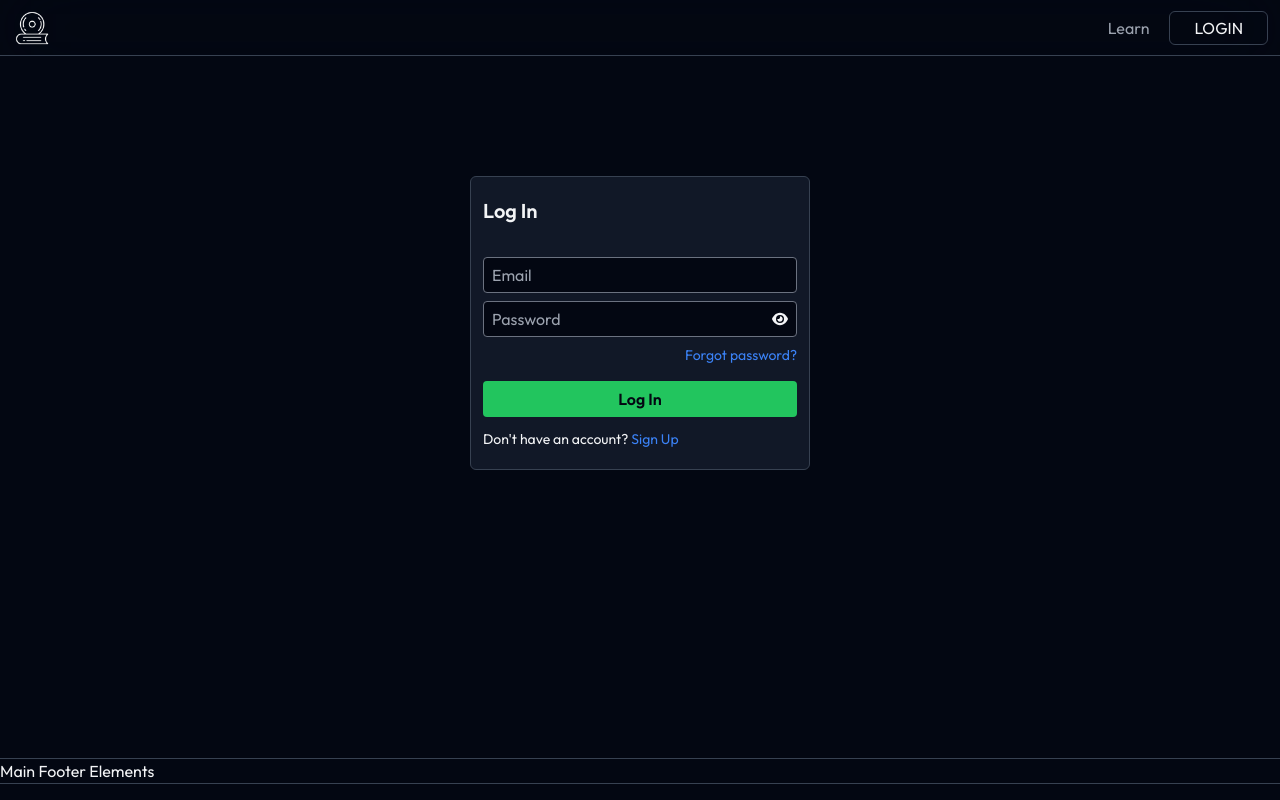
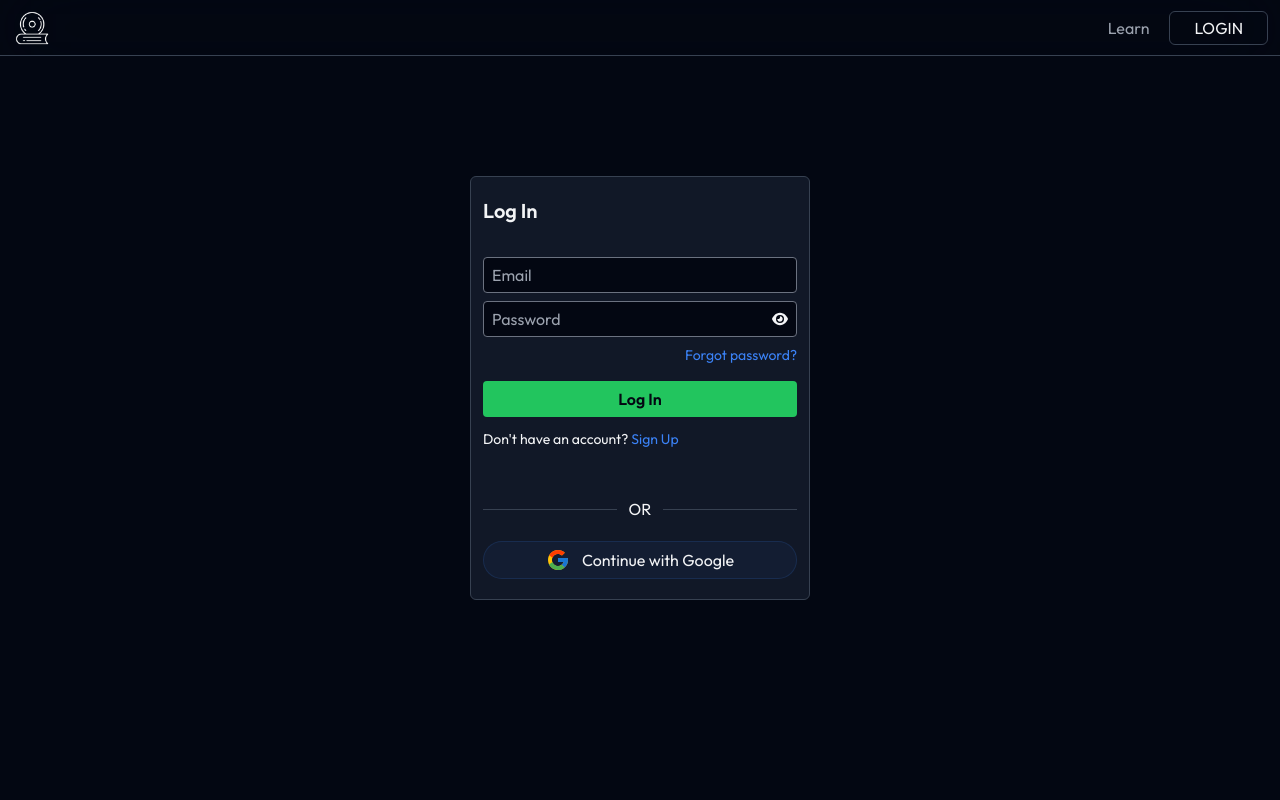
Before and after one commit to ahmednule/Free-Learning-Hub, a React (Vite) app in the folder client/: page /#/login in a window 1280 px wide. Shown: the top 800 px of the page. Built offline with nearby package versions, Linux system fonts and the light colour scheme; no server answers.

Commit message:
Add continue with google

```diff
--- a/client/src/Components/Auth/LoginComponent.jsx
+++ b/client/src/Components/Auth/LoginComponent.jsx
@@ -2,10 +2,15 @@
 import { FaEye, FaEyeSlash } from 'react-icons/fa6'
 import { Link, useNavigate } from 'react-router-dom';
 import { CgSpinnerTwoAlt } from 'react-icons/cg';
-// import { FcGoogle } from 'react-icons/fc';
+import { FcGoogle } from 'react-icons/fc';
 import toast from 'react-hot-toast';
 import Axios from 'axios';
 import { saveUserDataToCookie } from '../../Helpers/handlecookie';
+
+// Google Auth Imports
+import { signInWithPopup } from 'firebase/auth';
+import { auth, googleProvider } from '../../Config/firebase';
+import { signInWithGoogleHelper } from '../../Helpers/googleAuth.js';
 
 const LoginComponent = () => {
   const navigate = useNavigate();
@@ -15,6 +20,36 @@
   const [password, setPassword] = useState('');
 
   const [emailError, setEmailError] = useState('');
+
+  const signInWithGoogle = async () => {
+    setIsLoading(true);
+    try {
+      const userData = await signInWithPopup(auth, googleProvider);
+      console.log(userData);
+
+      const message = await signInWithGoogleHelper(
+        userData.user.uid,
+        userData.user.displayName,
+        userData.user.email,
+        userData.user.photoURL
+      );
+
+      if (message !== 'error') {
+        toast.success("Signin Successfull");
+        console.log(message);
+        saveUserDataToCookie(message);
+        window.location.reload();
+        navigate('/profile');
+      } else {
+        toast.error("Couldn't sign you in!");
+      }
+    } catch (err) {
+      console.error(err);
+      toast.error("Couldn't sign you in!");
+    } finally {
+      setIsLoading(false);
+    }
+  };
 
   const emailLogin = (e) => {
     e.preventDefault();
@@ -68,7 +103,8 @@
 
   return (
     <div className='w-full flex justify-center'>
-      <form className='w-[340px] py-5 px-3 border border-gray-700 rounded-md bg-gray-900'>
+      <div className='w-[340px] py-5 px-3 border border-gray-700 rounded-md bg-gray-900'>
+        <form className='w-full'>
           <h2 className='text-xl font-semibold'>Log In</h2>
           <br />
           <input
@@ -97,19 +133,20 @@
           </button>
           <p className='mt-3 text-sm'>Don't have an account? <span className='linkOne'><Link to={'/signup'}>Sign Up</Link></span></p>
 
-        {/* <div className='mt-12 flex justify-center items-center gap-3'>
+          <div className='mt-12 flex justify-center items-center gap-3'>
             <hr className='w-[45%] h-[1px] border-none bg-gray-700' />
             <span>OR</span>
             <hr className='w-[45%] h-[1px] border-none bg-gray-700' />
-        </div> */}
+          </div>
+        </form>
 
-        {/* <div className='mt-5'>
-          <button className='flex justify-center w-full gap-3 bg-blue-500/5 border border-blue-500/15 hover:bg-blue-500/10 hover:border-blue-500/20 duration-200 cursor-pointer rounded-full py-[6px]'>
+        <div className='mt-5'>
+          <button onClick={signInWithGoogle} className='flex justify-center w-full gap-3 bg-blue-500/5 border border-blue-500/15 hover:bg-blue-500/10 hover:border-blue-500/20 duration-200 cursor-pointer rounded-full py-[6px]'>
             <FcGoogle size={24} />
             <span>Continue with Google</span>
           </button>
-        </div> */}
-      </form>
+        </div>
+      </div>
 
     </div>
   );
--- a/client/src/Components/Auth/SignupComponent.jsx
+++ b/client/src/Components/Auth/SignupComponent.jsx
@@ -2,15 +2,15 @@
 import { FaEye, FaEyeSlash } from 'react-icons/fa6'
 import { Link, useNavigate } from 'react-router-dom';
 import { CgSpinnerTwoAlt } from 'react-icons/cg';
-// import { FcGoogle } from 'react-icons/fc';
+import { FcGoogle } from 'react-icons/fc';
 import toast from 'react-hot-toast';
 import Axios from 'axios';
 import { saveUserDataToCookie } from '../../Helpers/handlecookie.js';
 
 // Google Auth Imports
-// import { signInWithPopup } from 'firebase/auth';
-// import { auth, googleProvider } from '../../Config/firebase';
-// import { signInWithGoogleHelper } from '../../Helpers/googleAuth.js';
+import { signInWithPopup } from 'firebase/auth';
+import { auth, googleProvider } from '../../Config/firebase';
+import { signInWithGoogleHelper } from '../../Helpers/googleAuth.js';
 
 const SignupComponent = () => {
   const navigate = useNavigate();
@@ -26,30 +26,35 @@
   const [fullNameError, setFullNameError] = useState('');
   const [usernameError, setUsernameError] = useState('');
 
-  // const signInWithGoogle = async () => {
-  //   setIsLoading(true);
-  //   try {
-  //     const userData = await signInWithPopup(auth, googleProvider);
-  //     toast.success("Sign In Successfull");
-  //     console.log(userData);
+  const signInWithGoogle = async () => {
+    setIsLoading(true);
+    try {
+      const userData = await signInWithPopup(auth, googleProvider);
+      console.log(userData);
 
-  //     const message = signInWithGoogleHelper(
-  //       userData.user.uid,
-  //       userData.user.displayName,
-  //       userData.user.email,
-  //       userData.user.photoURL
-  //     );
+      const message = await signInWithGoogleHelper(
+        userData.user.uid,
+        userData.user.displayName,
+        userData.user.email,
+        userData.user.photoURL
+      );
 
-  //     toast.success(message);
-  //     console.log(message);
-
-  //   } catch (err) {
-  //     console.error(err);
-  //     toast.error("Couldn't sign you in!");
-  //   } finally {
-  //     setIsLoading(false);
-  //   }
-  // };
+      if (message !== 'error') {
+        toast.success("Signin Successfull");
+        console.log(message);
+        saveUserDataToCookie(message);
+        window.location.reload();
+        navigate('/profile');
+      } else {
+        toast.error("Couldn't sign you in!");
+      }
+    } catch (err) {
+      console.error(err);
+      toast.error("Couldn't sign you in!");
+    } finally {
+      setIsLoading(false);
+    }
+  };
 
   const emailSignup = (e) => {
     e.preventDefault();
@@ -177,19 +182,19 @@
           </button>
           <p className='mt-3 text-sm'>Already have an account? <span className='linkOne'><Link to={'/login'}>Log In</Link></span></p>
 
-          {/* <div className='mt-12 flex justify-center items-center gap-3'>
+          <div className='mt-12 flex justify-center items-center gap-3'>
             <hr className='w-[45%] h-[1px] border-none bg-gray-700' />
             <span>OR</span>
             <hr className='w-[45%] h-[1px] border-none bg-gray-700' />
-          </div> */}
+          </div>
         </form>
 
-        {/* <div className='mt-5'>
+        <div className='mt-5'>
           <button onClick={signInWithGoogle} className='flex justify-center w-full gap-3 bg-blue-500/5 border border-blue-500/15 hover:bg-blue-500/10 hover:border-blue-500/20 duration-200 cursor-pointer rounded-full py-[6px]'>
             <FcGoogle size={24} />
             <span>Continue with Google</span>
           </button>
-        </div> */}
+        </div>
 
       </div>
     </div>
--- a/client/src/Config/firebase.js
+++ b/client/src/Config/firebase.js
@@ -13,7 +13,7 @@
   measurementId: import.meta.env.VITE_MEASUREMENT_ID
 };
 
-// const app = initializeApp(firebaseConfig);
+const app = initializeApp(firebaseConfig);
 export const auth = getAuth(app);
 export const googleProvider = new GoogleAuthProvider();
 export const db = getFirestore(app);
--- a/client/src/Helpers/googleAuth.js
+++ b/client/src/Helpers/googleAuth.js
@@ -1,6 +1,5 @@
-
 import { db } from '../Config/firebase';
-import { doc, setDoc, query, where, getDocs } from 'firebase/firestore';
+import { doc, setDoc, getDoc } from 'firebase/firestore';
 
 const generateUsername = (email, displayName) => {
   const emailUsername = email.split('@')[0].toLowerCase().replace('.', '');
@@ -15,13 +14,12 @@
 
   try {
     // Check if the user exists in Firestore
-    const userQuery = query(db, 'users', where('id', '==', uid));
-    const querySnapshot = await getDocs(userQuery);
+    const userDocRef = doc(db, 'users', uid);
+    const userDocSnapshot = await getDoc(userDocRef);
 
-    if (!querySnapshot.empty) {
+    if (userDocSnapshot.exists()) {
       // User exists, fetch user data
-      const userDoc = querySnapshot.docs[0];
-      const userData = userDoc.data();
+      const userData = userDocSnapshot.data();
       const userDataBack = {
         uid: uid,
         email: email,
@@ -29,7 +27,7 @@
         username: userData.username,
         photoURL: userData.photoURL,
       };
-      return 'User logged in with Google.';
+      return userDataBack;
     } else {
       // User doesn't exist, create a new user
       const userDocRef = doc(db, 'users', uid);
@@ -46,12 +44,12 @@
         username: username,
         photoURL: photoURL || "newUser.jpg",
       };
-      return 'User signed up with Google.'
+      return userDataBackTwo;
     }
 
   } catch (err) {
     console.error('Google authentication error:', err.message);
-    return 'Internal server error.';
+    return 'error';
   }
 };
 
```
Lines whose indentation alone changed are shown as unchanged.
